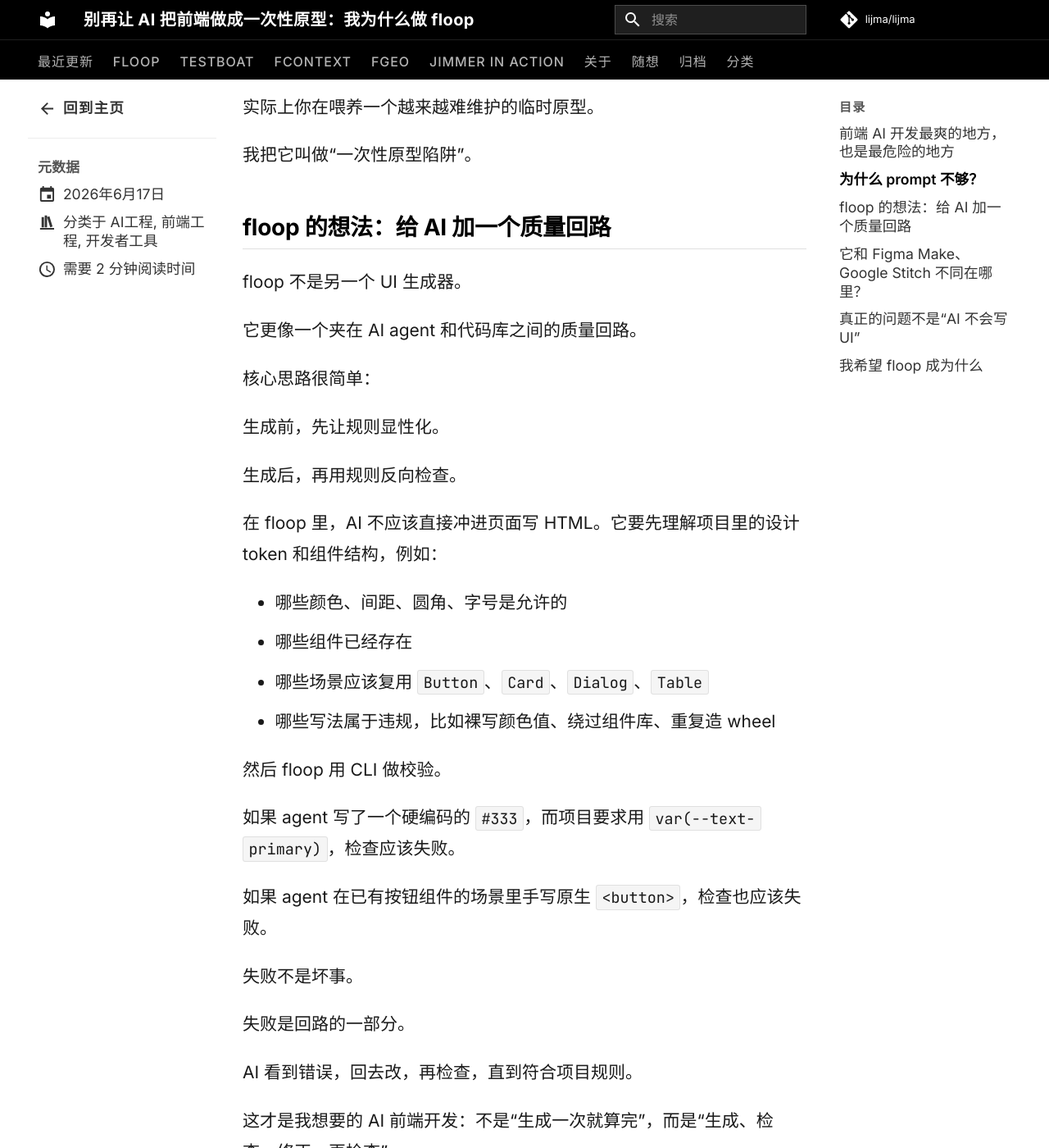
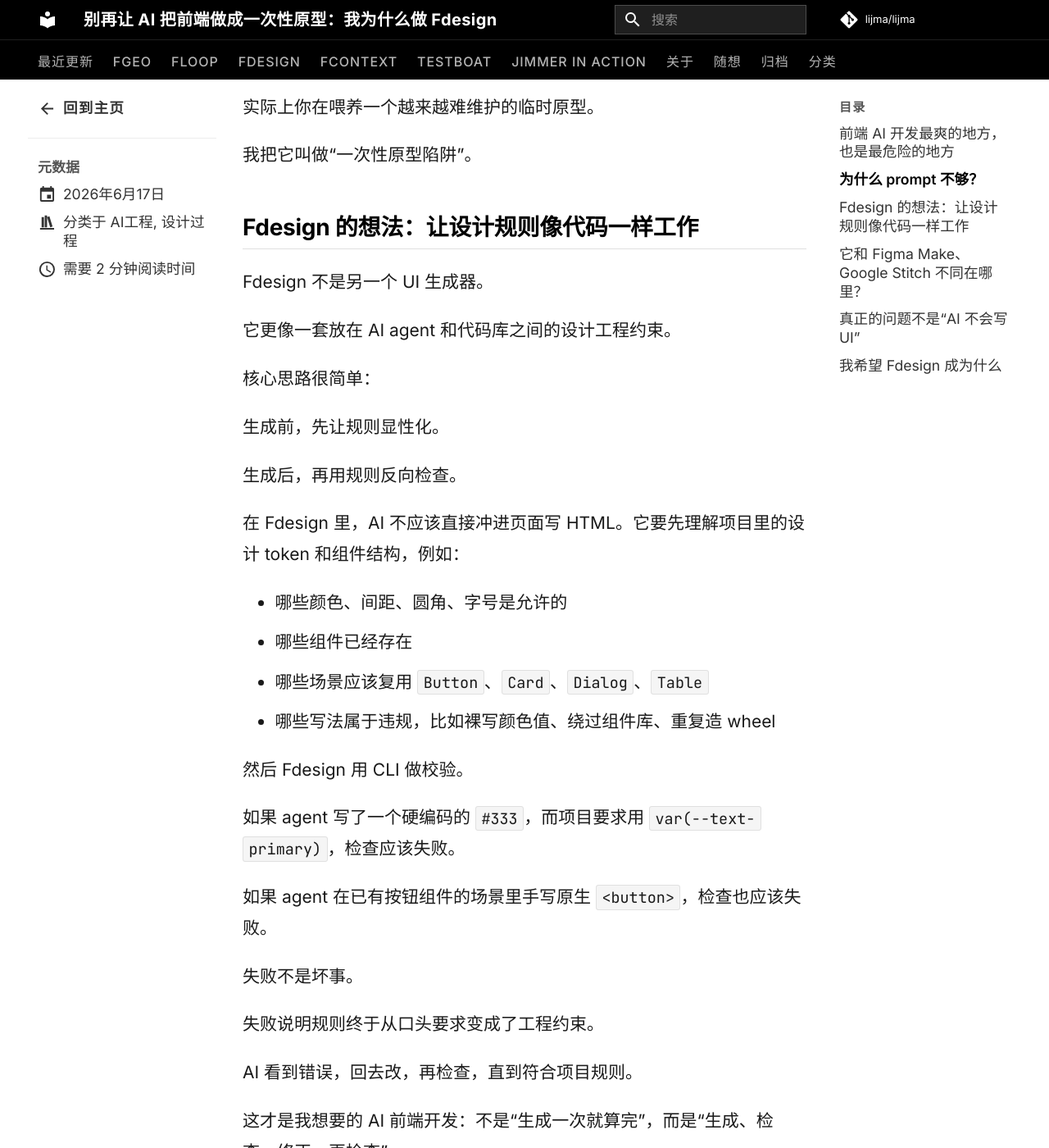
Before and after one commit to lijma/lijma, an MkDocs documentation site: the page built from docs/posts/2026-06-17-fdesign-ai-ui-quality.md, in a window 1280 px wide and 1400 px high, scrolled down 2743 px. Shown: the whole window at 82% size. Built offline with MkDocs 1.6.1 and Material for MkDocs 9.7.7, drawn with Linux system fonts in a browser that asks for light colours; comment, search, counter and statistics services are not loaded; some of the changed text lies outside the part shown.

Commit message:
Update blog product content and taxonomy

```diff
--- a/docs/posts/2026-06-17-floop-ai-ui-quality-loop.md
+++ b/docs/posts/2026-06-17-fdesign-ai-ui-quality.md
@@ -1,13 +1,13 @@
 ---
-title: "别再让 AI 把前端做成一次性原型：我为什么做 floop"
+title: "别再让 AI 把前端做成一次性原型：我为什么做 Fdesign"
+description: "AI 写 UI 很快，但设计 token、组件边界和主题规则会在迭代中失控。Fdesign 把设计规则作为可校验、可版本控制的工程资产。"
 date: 2026-06-17
 author: Marvin
 categories:
   - AI工程
-  - 前端工程
-  - 开发者工具
+  - 设计过程
 tags:
-  - floop
+  - fdesign
   - AI Agent
   - UI 工程
   - 设计系统
@@ -20,7 +20,7 @@ AI 写前端很快，但它经常把你的设计系统写散。
 
 第一版像魔法，第五版像事故现场。
 
-所以我做了 floop：一个开源、local-first 的质量回路，让 AI 在生成 UI 前先理解 token 和组件，在生成后被规则反向检查。
+所以我做了 Fdesign：一个开源、local-first 的设计工程工具，让 AI 在生成 UI 前先理解 token 和组件，在生成后接受规则校验。
 
 <!-- more -->
 
@@ -56,7 +56,7 @@ AI 没有恶意。它只是太擅长“往前生成”了。
 
 工程还需要往回看：看已有约束，看组件边界，看设计系统，看团队约定。
 
-这就是 floop 想补上的地方。
+这就是 Fdesign 想补上的地方。
 
 ## 为什么 prompt 不够？
 
@@ -88,11 +88,11 @@ AI 没有恶意。它只是太擅长“往前生成”了。
 
 我把它叫做“一次性原型陷阱”。
 
-## floop 的想法：给 AI 加一个质量回路
+## Fdesign 的想法：让设计规则像代码一样工作
 
-floop 不是另一个 UI 生成器。
+Fdesign 不是另一个 UI 生成器。
 
-它更像一个夹在 AI agent 和代码库之间的质量回路。
+它更像一套放在 AI agent 和代码库之间的设计工程约束。
 
 核心思路很简单：
 
@@ -100,14 +100,14 @@ floop 不是另一个 UI 生成器。
 
 生成后，再用规则反向检查。
 
-在 floop 里，AI 不应该直接冲进页面写 HTML。它要先理解项目里的设计 token 和组件结构，例如：
+在 Fdesign 里，AI 不应该直接冲进页面写 HTML。它要先理解项目里的设计 token 和组件结构，例如：
 
 - 哪些颜色、间距、圆角、字号是允许的
 - 哪些组件已经存在
 - 哪些场景应该复用 `Button`、`Card`、`Dialog`、`Table`
 - 哪些写法属于违规，比如裸写颜色值、绕过组件库、重复造 wheel
 
-然后 floop 用 CLI 做校验。
+然后 Fdesign 用 CLI 做校验。
 
 如果 agent 写了一个硬编码的 `#333`，而项目要求用 `var(--text-primary)`，检查应该失败。
 
@@ -115,7 +115,7 @@ floop 不是另一个 UI 生成器。
 
 失败不是坏事。
 
-失败是回路的一部分。
+失败说明规则终于从口头要求变成了工程约束。
 
 AI 看到错误，回去改，再检查，直到符合项目规则。
 
@@ -135,7 +135,7 @@ Figma Make 和 Google Stitch 很强。
 
 我希望设计规则就放在仓库里，像代码一样被 review，像配置一样被版本控制。
 
-这也是 floop 选择 local-first 的原因。
+这也是 Fdesign 选择 local-first 的原因。
 
 AI agent 可以换。今天 Cursor，明天 Claude Code，后天 Copilot 或 Codex。
 
@@ -164,19 +164,19 @@ AI 会写 UI。
 
 靠 code review 兜底，也太晚。
 
-floop 想把这件事提前。
+Fdesign 想把这件事提前。
 
 在 AI 写出一堆“看起来能用”的代码之后，立刻问它：
 
 > 你真的遵守项目规则了吗？
 
-## 我希望 floop 成为什么
+## 我希望 Fdesign 成为什么
 
-我不想把 floop 做成一个“更聪明的生成器”。
+我不想把 Fdesign 做成一个“更聪明的生成器”。
 
 生成器已经够多了。
 
-我更想把它做成 AI UI 工程里的刹车和护栏。
+我更想把它做成 AI UI 工程里的设计基础设施。
 
 快，是 AI 的优势。
 
@@ -188,10 +188,10 @@ floop 想把这件事提前。
 
 最贵的是第三周还能继续改，第六周还能放心合并，第十二周新人接手时不会想重写。
 
-这就是 floop 的出发点：
+这就是 Fdesign 的出发点：
 
 让 AI 写出的 UI，不再只是 demo，而是能进入工程生命周期的代码。
 
 项目地址：
 
-[https://github.com/lijma/floop-server](https://github.com/lijma/floop-server)
+[github.com/lijma/fdesign](https://github.com/lijma/fdesign)
--- a/mkdocs.yml
+++ b/mkdocs.yml
@@ -28,10 +28,11 @@ theme:
 
 nav:
   - Home: index.md
+  - fgeo: https://github.com/lijma/fgeo
   - floop: https://github.com/lijma/floop-server
+  - fdesign: https://github.com/lijma/fdesign
+  - fcontext: https://github.com/lijma/fcontext
   - testboat: https://lijma.github.io/testboat/
-  - fcontext: https://lijma.github.io/agent-skill-fcontext/
-  - fgeo: https://lijma.github.io/agent-skill-fgeo/
   - Jimmer in action: https://lijma.github.io/jimmer-in-action/
   - 关于: about.md
   - 随想: https://lijma.github.io/lives/
```
Also changed, not shown: docs/posts/2026-08-03-make-accumulation-compound-fgeo.md (added, +157 -0 lines), docs/posts/2026-08-03-why-i-build-floop.md (added, +139 -0 lines), 1 other file.
